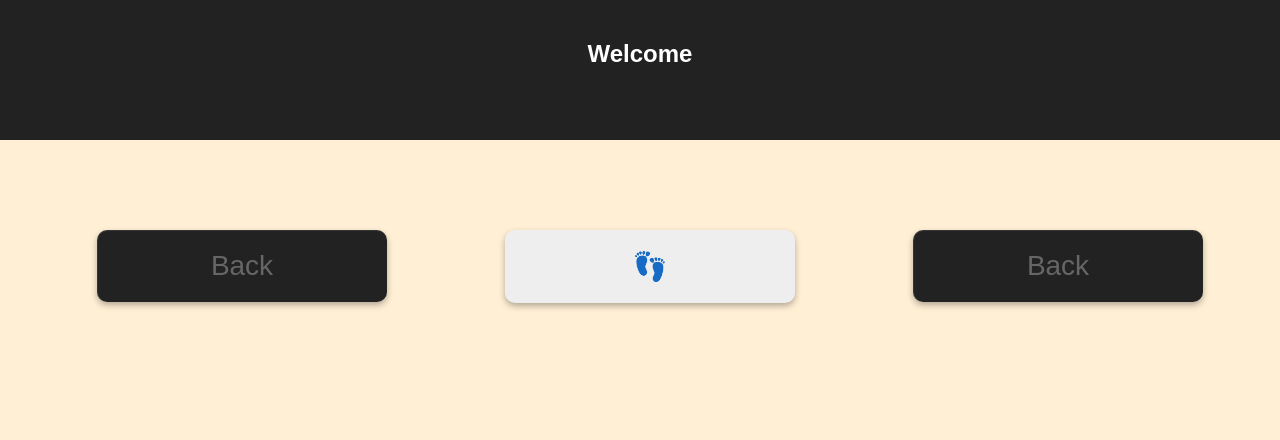
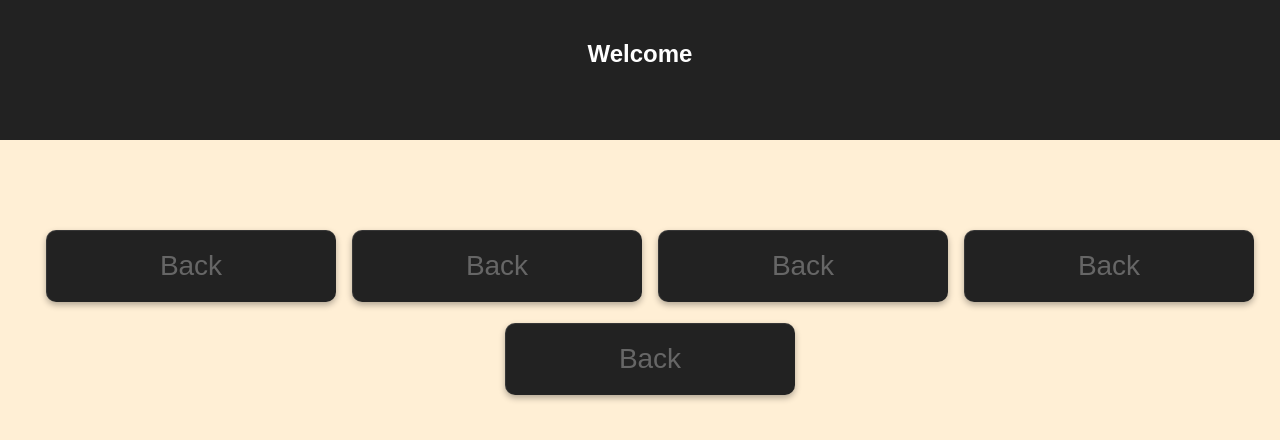
Before and after one commit to wahhapen/styled-test, a React (Create React App) app: page / in a window 1280 px wide. Shown: the top 440 px of the page. Built offline with nearby package versions, Linux system fonts and the light colour scheme.

Commit message:
chore: map over cards

```diff
--- a/src/App.js
+++ b/src/App.js
@@ -28,9 +28,6 @@ const Card = styled.div`
   margin: 10px;
   width: 100%;
   > * {
-    position: absolute;
-    top: 0;
-    left: 0;
     padding-top: 20px;
     padding-bottom: 20px;
     width: inherit;
@@ -55,18 +52,22 @@ const Card = styled.div`
 `;
 
 const CardFront = styled.div`background-color: #eee;`;
-const CardBack = styled.div`background-color: #222;`;
+const CardBack = styled.div`
+  position: absolute;
+  top: 0;
+  left: 0;
+  background-color: #222;
+`;
 class App extends Component {
-  constructor(props) {
-    super(props);
-    this.state = { isCardFlipped: false };
-    this.handleFlip = this.handleFlip.bind(this);
+  handleFlip(card) {
+    this.setState(
+      this.props.cards.map(currentCard => {
+        if (currentCard.id === card.id) {
+          card.isCardFlipped = !card.isCardFlipped;
         }
-
-  handleFlip() {
-    this.setState(prevState => ({
-      isCardFlipped: !prevState.isCardFlipped
-    }));
+        return currentCard;
+      })
+    );
   }
   render() {
     return (
@@ -79,36 +80,20 @@ class App extends Component {
         <AppIntro>
           <Grid fluid>
             <Row around="md">
-              <Col xs={6} md={3}>
-                <Card flipped={this.state.isCardFlipped} onClick={this.handleFlip}>
+              {this.props.cards.map((card, index) => {
+                return (
+                  <Col key={index} xs={6} md={3}>
+                    <Card flipped={card.isCardFlipped} onClick={this.handleFlip.bind(this, card)}>
                       <CardBack>Back</CardBack>
                       <CardFront>
-                    <span role="img" aria-label="alien">
-                      👽
+                        <span role="img" aria-label={card.name}>
+                          {card.emoji}
                         </span>
                       </CardFront>
                     </Card>
                   </Col>
-              <Col xs={6} md={3}>
-                <Card flipped>
-                  <CardBack>Back</CardBack>
-                  <CardFront>
-                    <span role="img" aria-label="footsteps">
-                      👣
-                    </span>
-                  </CardFront>
-                </Card>
-              </Col>
-              <Col xs={6} md={3}>
-                <Card>
-                  <CardBack>Back</CardBack>
-                  <CardFront>
-                    <span role="img" aria-label="snek">
-                      🐍
-                    </span>
-                  </CardFront>
-                </Card>
-              </Col>
+                );
+              })}
             </Row>
           </Grid>
         </AppIntro>
@@ -119,7 +104,8 @@ class App extends Component {
 
 const mapStateToProps = state => ({
   title: state.get('title'),
-  flipped: false
+  cards: state.get('cards'),
+  isCardFlipped: false
 });
 
 export default connect(mapStateToProps)(App);
--- a/src/store.js
+++ b/src/store.js
@@ -2,7 +2,29 @@ import { createStore } from 'redux';
 import { Map } from 'immutable';
 
 const initialState = new Map({
-  title: 'Welcome'
+  title: 'Welcome',
+  cards: [
+    {
+      name: 'alien',
+      emoji: '👽'
+    },
+    {
+      name: 'ghost',
+      emoji: '👻'
+    },
+    {
+      name: 'footsteps',
+      emoji: '👣'
+    },
+    {
+      name: 'snek',
+      emoji: '🐍'
+    },
+    {
+      name: 'pineapple',
+      emoji: '🍍'
+    }
+  ]
 });
 
 const reducer = (state = initialState, action) => {
```
Lines whose indentation alone changed are shown as unchanged.
